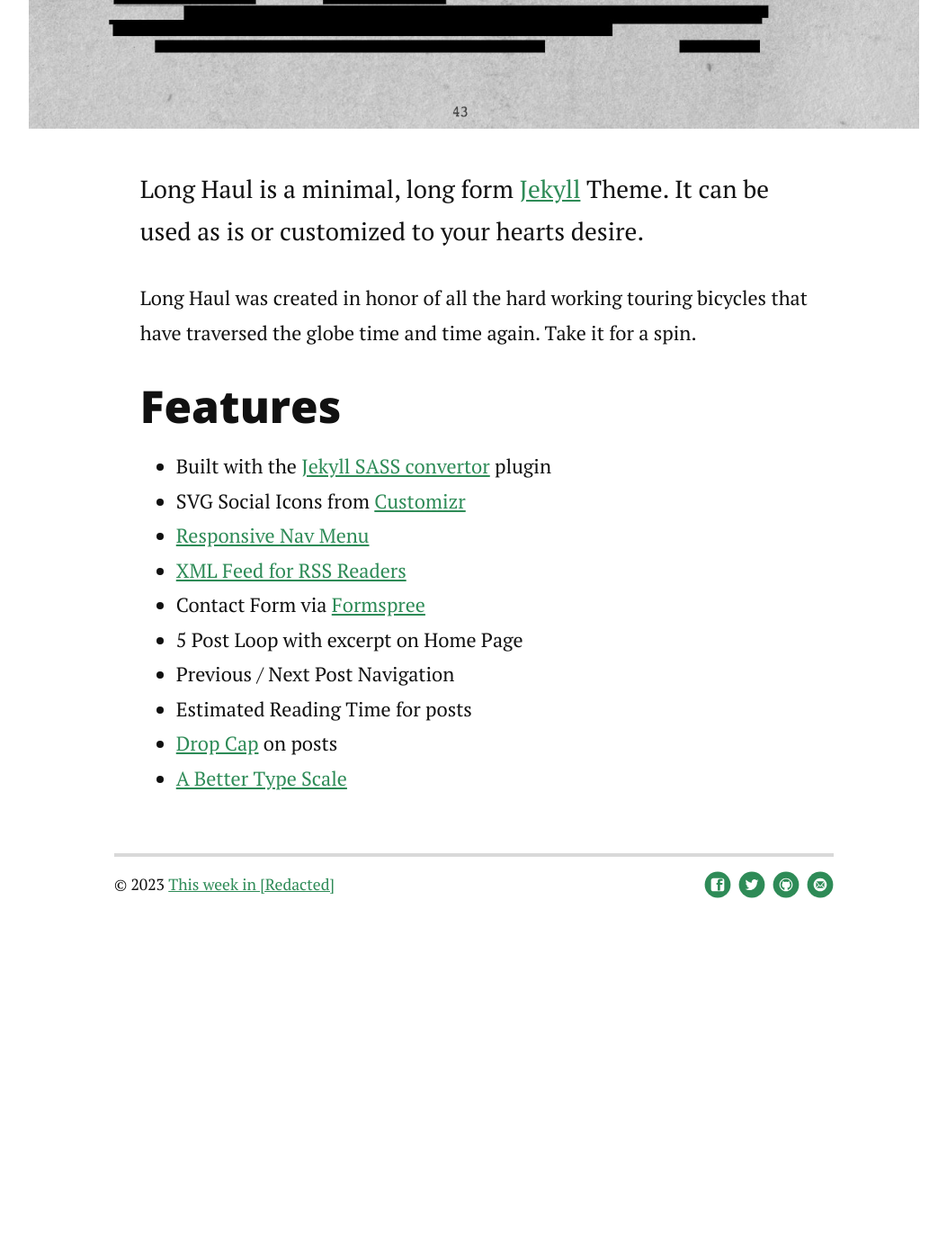
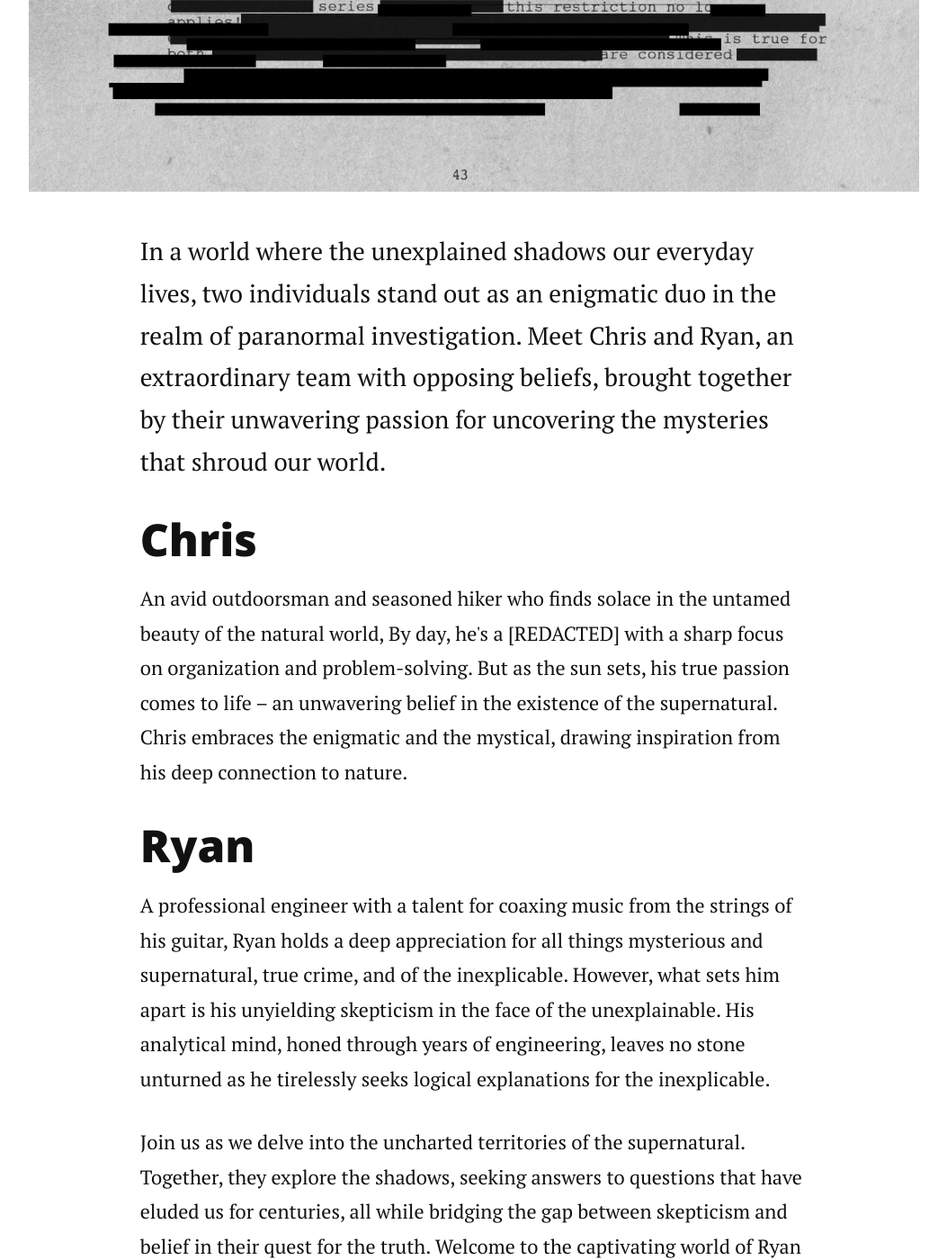
Before and after one commit to thisweekinredacted/thisweekinredacted.github.io, a Jekyll site: the page built from about.md, in a window 1280 px wide and 1400 px high, scrolled down 911 px. Shown: the whole window at 90% size, without its empty margins (113-1166 px from the left). Built offline with Jekyll 4.4.1, drawn with Linux system fonts in a browser that asks for light colours; nearby versions of some CDN libraries; before the commit the page ends 1951 px from its top, so only the background shows below that; some of the changed text lies outside the part shown.

Commit message:
adding a fluff intro

```diff
--- a/about.md
+++ b/about.md
@@ -1,24 +1,17 @@
 ---
 layout: default
-title: About Long Haul
+title: About Us
 ---
 
 <div class="post">
-	<h1 class="pageTitle">About Long Haul</h1>
+	<h1 class="pageTitle">This week in [Redacted]</h1>
 	<img src="{{ '/assets/img/touring.jpg' }}" alt="">
-	<p class="intro">Long Haul is a minimal, long form <a href="http://jekyllrb.com">Jekyll</a> Theme. It can be used as is or customized to your hearts desire.</p>
-	<p>Long Haul was created in honor of all the hard working touring bicycles that have traversed the globe time and time again. Take it for a spin.</p>
-	<h2>Features</h2>
-	<ul>
-		<li>Built with the <a href="https://github.com/jekyll/jekyll-sass-converter">Jekyll SASS convertor</a> plugin</li>
-  		<li>SVG Social Icons from <a href="http://customizr.net/icons/">Customizr</a></li>
-  		<li><a href="http://responsive-nav.com/">Responsive Nav Menu</a></li>
-  		<li><a href="https://github.com/snaptortoise/jekyll-rss-feeds">XML Feed for RSS Readers</a></li>
-  		<li>Contact Form via <a href="http://formspree.io/">Formspree</a></li>
-      <li>5 Post Loop with excerpt on Home Page</li>
-  		<li>Previous / Next Post Navigation</li>
-      <li>Estimated Reading Time for posts</li>
-  		<li><a href="https://github.com/adobe-webplatform/dropcap.js">Drop Cap</a> on posts</li>
-  		<li><a href="http://typecast.com/blog/a-more-modern-scale-for-web-typography">A Better Type Scale</a></li>
-  	</ul>
+	<p class="intro">In a world where the unexplained shadows our everyday lives, two individuals stand out as an enigmatic duo in the realm of paranormal investigation. Meet Chris and Ryan, an extraordinary team with opposing beliefs, brought together by their unwavering passion for uncovering the mysteries that shroud our world.</p>
+	<p></p>
+	<h2>Chris</h2>
+	<p>An avid outdoorsman and seasoned hiker who finds solace in the untamed beauty of the natural world, By day, he's a [REDACTED] with a sharp focus on organization and problem-solving. But as the sun sets, his true passion comes to life – an unwavering belief in the existence of the supernatural. Chris embraces the enigmatic and the mystical, drawing inspiration from his deep connection to nature.</p>
+	<h2>Ryan</h2>
+	<p>A professional engineer with a talent for coaxing music from the strings of his guitar, Ryan holds a deep appreciation for all things mysterious and supernatural, true crime, and of the inexplicable. However, what sets him apart is his unyielding skepticism in the face of the unexplainable. His analytical mind, honed through years of engineering, leaves no stone unturned as he tirelessly seeks logical explanations for the inexplicable.</p>
+	<h2></h2>
+	<p>Join us as we delve into the uncharted territories of the supernatural. Together, they explore the shadows, seeking answers to questions that have eluded us for centuries, all while bridging the gap between skepticism and belief in their quest for the truth. Welcome to the captivating world of Ryan and Chris, where the paranormal meets the rational, and mysteries are unveiled one investigation at a time.</p>
 </div>
```
